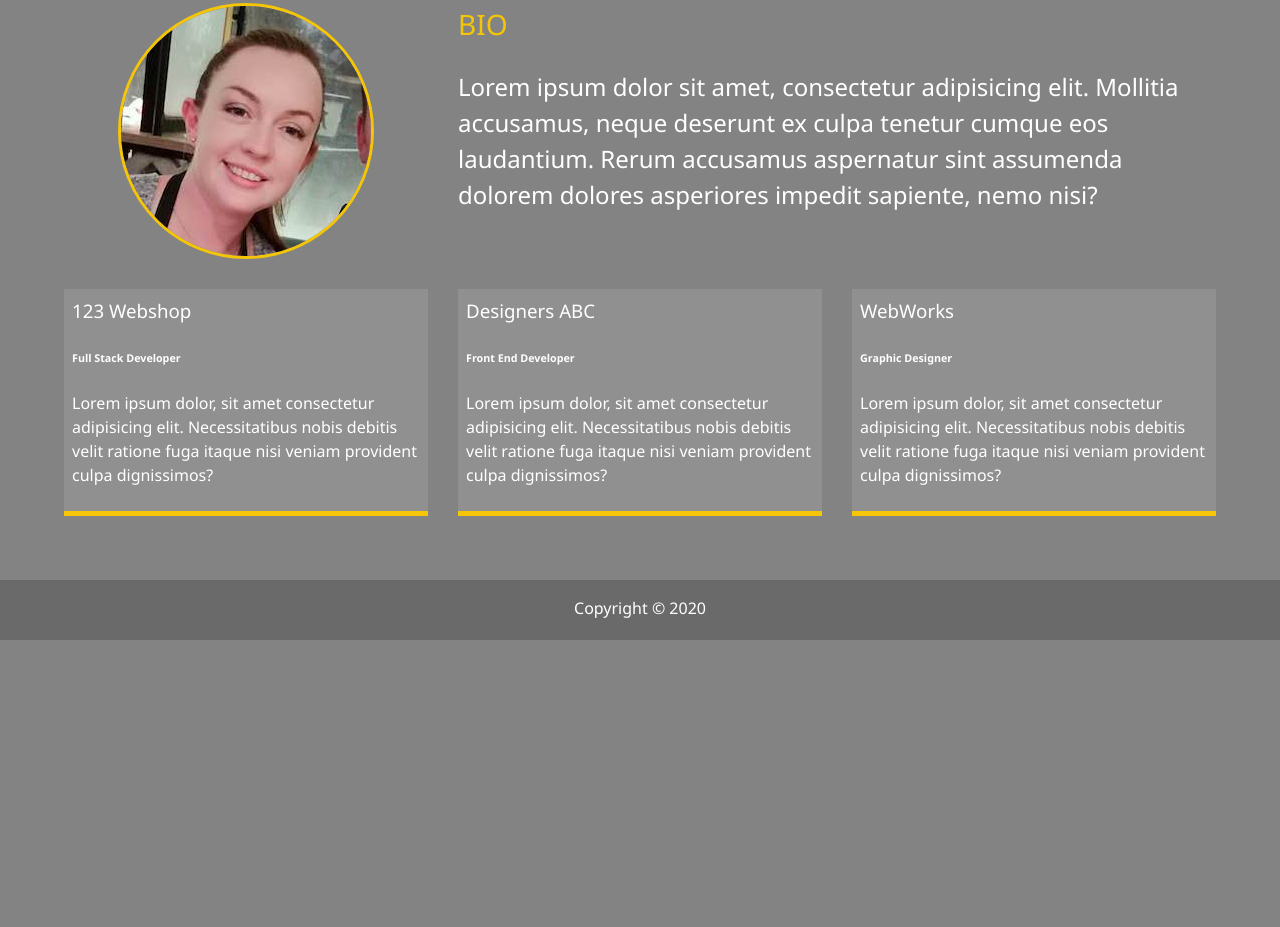
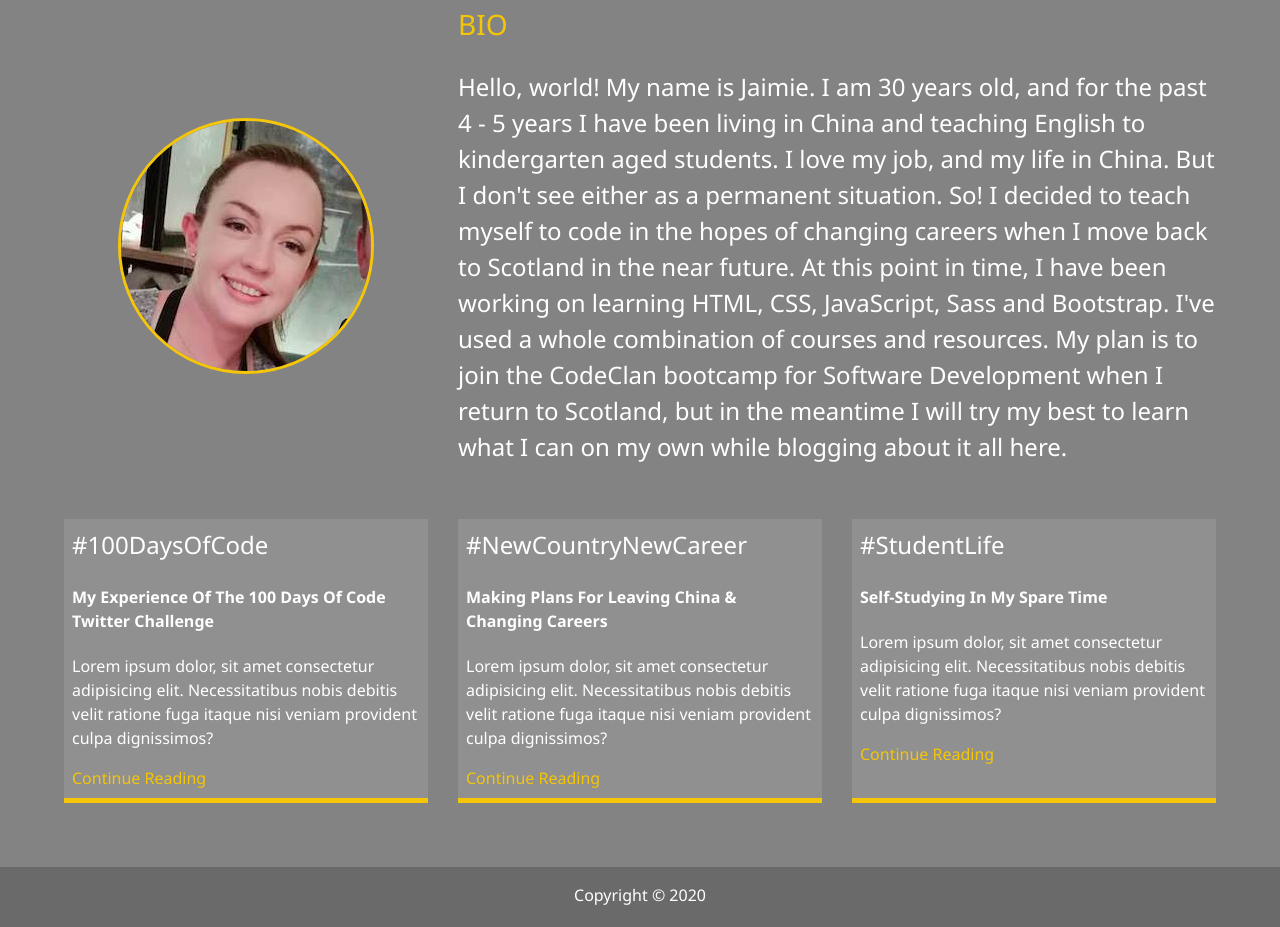
Before and after one commit to Jaimie141/personal, a website: page dist/about.html in a window 1280 px wide. Shown: the part 279-1206 px from the top of the page. Before the commit the page ends 919 px from the top, so only its background shows below. Drawn offline with Linux system fonts and the light colour scheme.

Commit message:
initial website finished

```diff
--- a/scss/main.scss
+++ b/scss/main.scss
@@ -251,7 +251,7 @@ main {
   grid-gap: 30px;
   grid-template-areas:
     "bioimage bio bio"
-    "job1 job2 job3";
+    "blog1 blog2 blog3";
   grid-template-columns: repeat(3, 1fr);
 
   .bio-image {
@@ -266,22 +266,31 @@ main {
     font-size: 1.5rem;
   }
 
-  .job-1 {
-    grid-area: job1;
+  .blog-1 {
+    grid-area: blog1;
   }
 
-  .job-2 {
-    grid-area: job2;
+  .blog-2 {
+    grid-area: blog2;
   }
 
-  .job-3 {
-    grid-area: job3;
+  .blog-3 {
+    grid-area: blog3;
   }
 
-  .job {
+  .blog {
     background: lighten($primary-color, 5);
     padding: 0.5rem;
     border-bottom: $secondary-color 5px solid;
+
+    a {
+      color: $secondary-color;
+
+      &:hover {
+        text-decoration: underline;
+        color: darken($secondary-color, 5);
+      }
+    }
   }
 }
 
@@ -326,6 +335,10 @@ main {
   @extend .btn;
   background: lighten($primary-color, 50);
   color: #333;
+
+  span {
+    color: #fff;
+  }
 }
 
 // Contact Page
```
Also changed, not shown: dist/about.html, dist/contact.html, dist/css/main.css, dist/index.html, dist/work.html.
